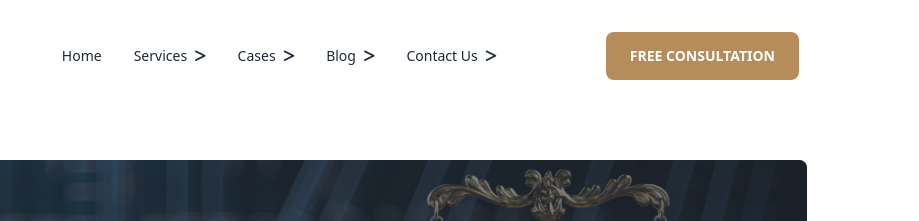
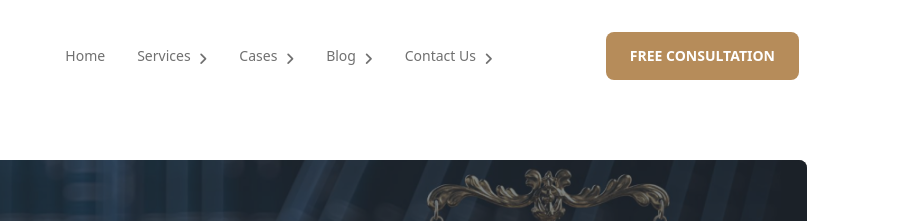
Before and after one commit to mdmitulhossen/legal-solution, a plain HTML site: page index.html in a window 1280 px wide. Shown: the top 221 px of the page, 361-1280 px from the left. Drawn offline with nearby package versions, Linux system fonts and the light colour scheme.

Commit message:
complete

```diff
--- a/index.html
+++ b/index.html
@@ -81,12 +81,12 @@
                             src="./assests/images/logo2.png" alt=""></a>
                 </div>
                 <div class="navbar-center hidden lg:flex">
-                    <ul class="menu menu-horizontal px-1">
+                    <ul class="menu menu-horizontal px-1 text-[#707070]">
                         <li><a>Home</a></li>
-                        <li><a>Services<i class="fa-solid fa-greater-than"></i></a></li>
-                        <li><a>Cases<i class="fa-solid fa-greater-than"></i></a></li>
-                        <li><a>Blog<i class="fa-solid fa-greater-than"></i></a></li>
-                        <li><a>Contact Us<i class="fa-solid fa-greater-than"></i></a></li>
+                        <li><a>Services<i class="fa-solid fa-angle-right block mt-[6px]"></i></a></li>
+                        <li><a>Cases<i class="fa-solid fa-angle-right block mt-[6px]"></i></a></li>
+                        <li><a>Blog<i class="fa-solid fa-angle-right block mt-[6px]"></i></a></li>
+                        <li><a>Contact Us<i class="fa-solid fa-angle-right block mt-[6px]"></i></a></li>
                     </ul>
                 </div>
                 <div class="navbar-end">
```
